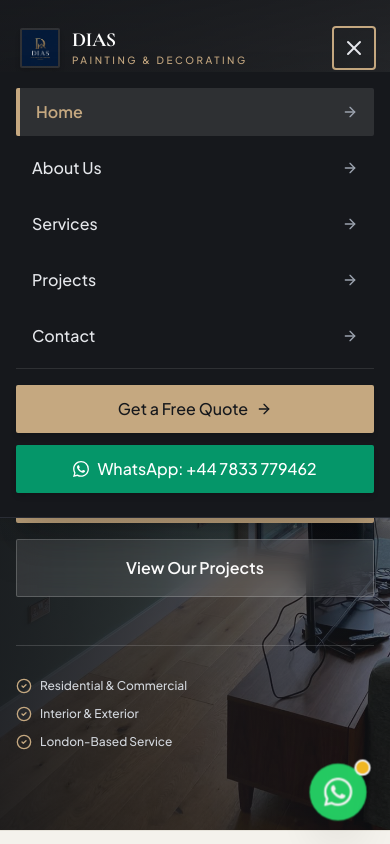
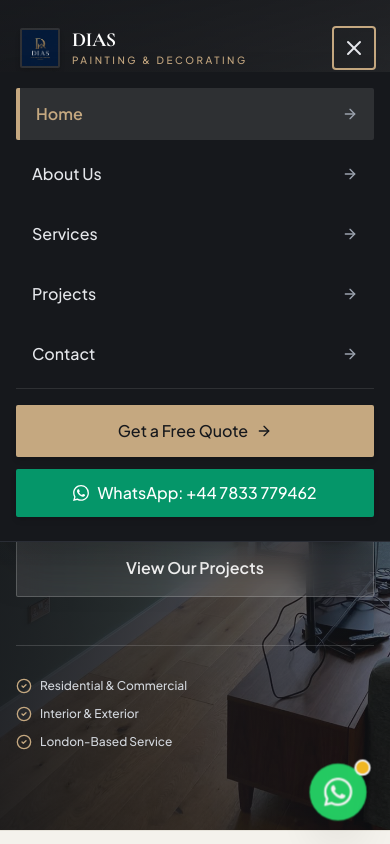
Before and after one commit to joabedev123-alt/dias-painting-decorating, a React (Vite) app: page / in a window 390 px wide. Both pictures are taken after a click on the button "Toggle Navigation Menu". Shown: the top 844 px of the page. Built offline with nearby package versions, Linux system fonts and the light colour scheme.

Commit message:
feat: otimizacoes mobile adicionais, atualizacao da build e pasta dist

```diff
--- a/src/components/Header.tsx
+++ b/src/components/Header.tsx
@@ -124,7 +124,8 @@ export const Header: React.FC = () => {
               <Link
                 key={link.path}
                 to={link.path}
-                className={`px-4 py-3 rounded-sm text-base font-medium transition-colors flex items-center justify-between ${
+                onClick={() => setMobileMenuOpen(false)}
+                className={`px-4 py-3.5 rounded-sm text-base font-medium transition-colors flex items-center justify-between ${
                   isActive(link.path)
                     ? 'bg-white/10 text-brand-accent font-semibold border-l-4 border-brand-accent'
                     : 'text-gray-200 hover:bg-white/5 hover:text-white'
@@ -138,7 +139,8 @@ export const Header: React.FC = () => {
             <div className="pt-4 mt-2 border-t border-white/10 flex flex-col gap-3">
               <Link
                 to="/contact"
-                className="w-full text-center bg-brand-accent hover:bg-brand-accent-hover text-brand-dark px-5 py-3 rounded-sm font-medium text-base shadow-md flex items-center justify-center gap-2"
+                onClick={() => setMobileMenuOpen(false)}
+                className="w-full text-center bg-brand-accent hover:bg-brand-accent-hover text-brand-dark px-5 py-3.5 rounded-sm font-medium text-base shadow-md flex items-center justify-center gap-2"
               >
                 <span>Get a Free Quote</span>
                 <ArrowRight className="w-4 h-4" />
--- a/src/components/ProjectModal.tsx
+++ b/src/components/ProjectModal.tsx
@@ -79,7 +79,7 @@ export const ProjectModal: React.FC<ProjectModalProps> = ({ project, onClose })
 
             {/* Gallery thumbnails */}
             {project.gallery && project.gallery.length > 1 && (
-              <div className="flex items-center gap-3 mt-4 overflow-x-auto pb-2">
+              <div className="flex items-center gap-3 mt-4 overflow-x-auto no-scrollbar touch-scroll pb-2">
                 {project.gallery.map((img, idx) => (
                   <button
                     key={idx}
```
